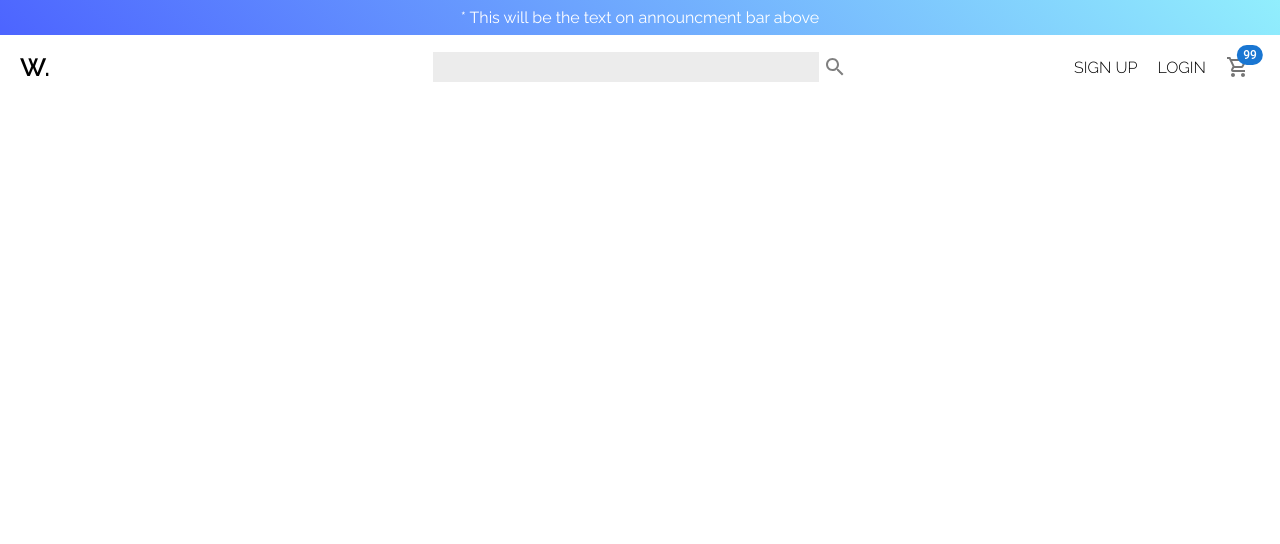
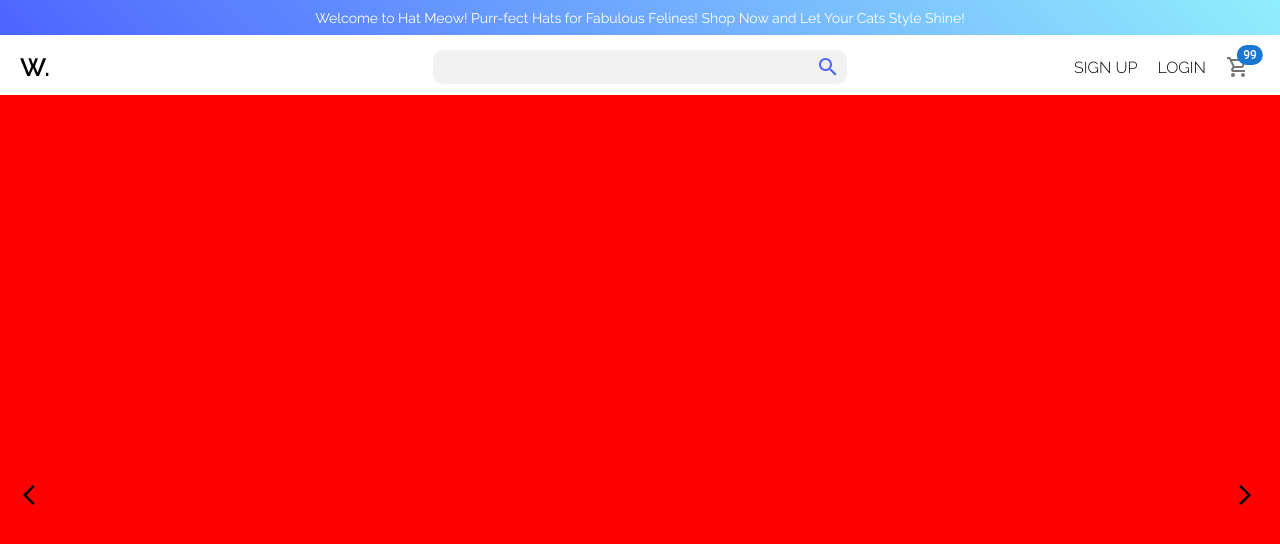
Before and after one commit to AEmin321/e-commerce-app, a React (Vite) app in the folder front-end/: page / in a window 1280 px wide. Shown: the top 544 px of the page. Built offline with nearby package versions, Linux system fonts and the light colour scheme.

Commit message:
updated navbar and added slider

```diff
--- a/front-end/src/components/Announcement.jsx
+++ b/front-end/src/components/Announcement.jsx
@@ -7,12 +7,12 @@ const Container = styled.div`
     align-items: center;
     justify-content: center;
     color: white;
+    font-size: 14px;
 `
 
 const Announcement = () => {
   return (
-    <Container>* This will be the text on announcment bar above</Container>
-
+    <Container>Welcome to Hat Meow! Purr-fect Hats for Fabulous Felines! Shop Now and Let Your Cats Style Shine!</Container>
   )
 }
 
--- /dev/null
+++ b/front-end/src/components/HeroSlider.jsx
@@ -0,0 +1,40 @@
+import { ArrowBackIos, ArrowForwardIos } from "@mui/icons-material"
+import styled from "styled-components"
+
+const Container = styled.div`
+    height: 100vh;
+    width: 100%;
+    background-color: red;
+    display: flex;
+    position: relative;
+`
+
+const Arrow = styled.div`
+    height: 50px;
+    width: 50px;
+    display: flex;
+    justify-content: center;
+    align-items: center;
+    position: absolute;
+    top: 0;
+    bottom: 0;
+    margin: auto;
+    cursor: pointer;
+    right: ${props=>props.direction==='right' && '10px'};
+    left: ${props=>props.direction==='left' && '10px'};
+`
+
+const HeroSlider = () => {
+  return (
+    <Container>
+        <Arrow direction={'left'}>
+            <ArrowBackIos />
+        </Arrow>
+        <Arrow direction={'right'}>
+            <ArrowForwardIos />
+        </Arrow>
+    </Container>
+  )
+}
+
+export default HeroSlider
--- a/front-end/src/components/Navbar.jsx
+++ b/front-end/src/components/Navbar.jsx
@@ -34,20 +34,18 @@ import styled from 'styled-components'
     const SearchContainer = styled.div`
       display: flex;
       align-items: center;
+      background-color: #f1f1f1;
+      padding: 5px 7px;
+      border-radius: 10px;
     `
 
     const Input = styled.input`
       border: none;
-      background-color: #ececec;
-      padding: 7px 10px;
-      /* border-radius: 10px; */
+      background-color: transparent;
       outline: none;
+      font-size: 14px;
       margin-right: 4px;
       flex: 1;
-
-      &:focus {
-        border: 1px solid #4E65FF;
-      }
     `
 
     const Left = styled.div`
@@ -69,7 +67,7 @@ const Navbar = () => {
         <Middle>
           <SearchContainer>
             <Input />
-            <Search style={{color:"gray", cursor:"pointer"}}/>
+            <Search style={{color:"#4E65FF", cursor:"pointer"}}/>
           </SearchContainer>
         </Middle>
         <Right>
--- a/front-end/src/pages/Home.jsx
+++ b/front-end/src/pages/Home.jsx
@@ -1,11 +1,13 @@
 import Navbar from '../components/Navbar'
 import Announcement from '../components/Announcement'
+import HeroSlider from '../components/HeroSlider'
 
 const Home = () => {
   return (
     <div>
       <Announcement />
       <Navbar />
+      <HeroSlider />
     </div>
   )
 }
```
